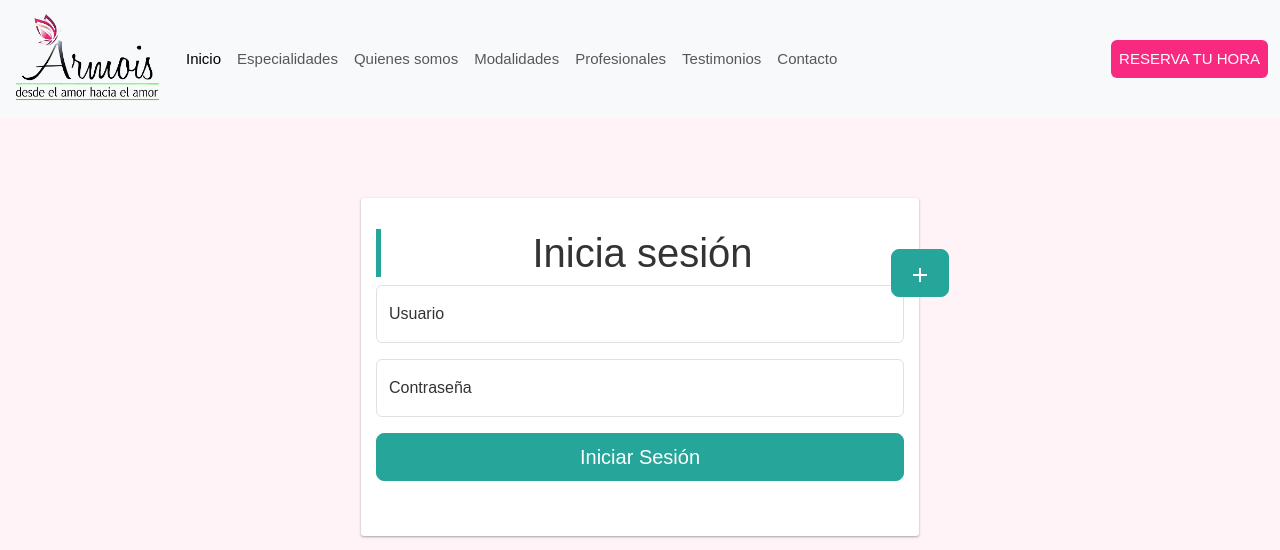
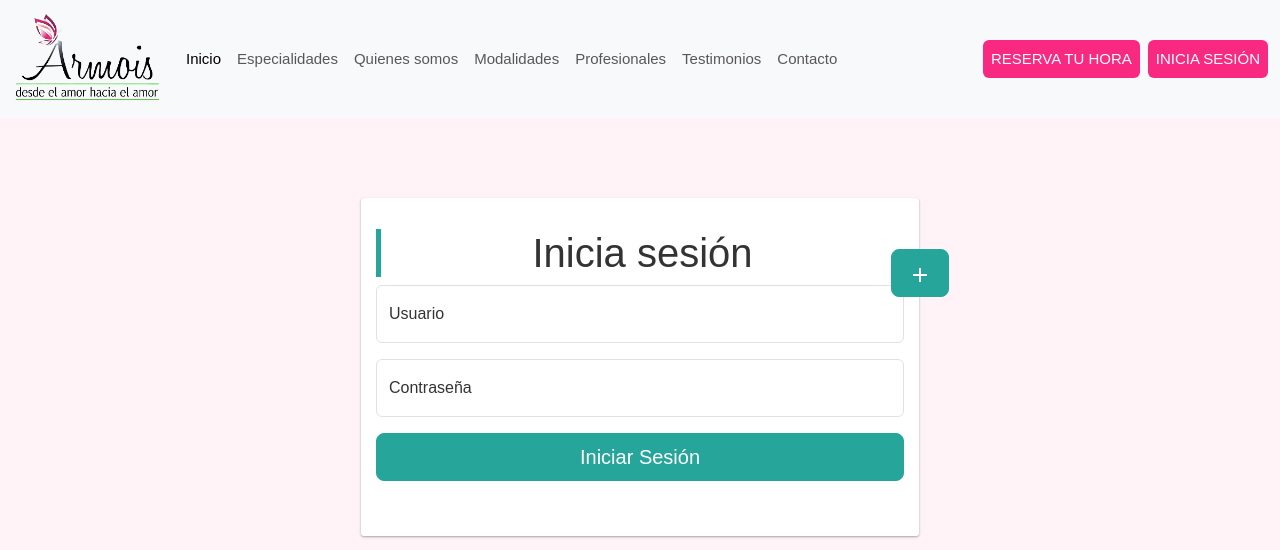
Before and after one commit to michelanyelo/centromedico, a Django app: template project/armois/templates/armois/profesional_login.html in a window 1280 px wide. Shown: the top 550 px of the page. Run offline with Django 5.2, Linux system fonts and the light colour scheme; the template is opened without the code that fills it, so the values that code supplies are empty; some libraries are stand-ins or nearby versions.

Commit message:
"Updated navbar brand logo styling and added login button to navigation menu"

```diff
--- a/project/armois/templates/armois/nav.html
+++ b/project/armois/templates/armois/nav.html
@@ -1,7 +1,7 @@
 {% load static %}
 <nav class="navbar navbar-expand-lg bg-body-tertiary">
   <div class="container-fluid">
-    <a class="navbar-brand" href="{% url 'index' %}"><img src="{% static 'armois/img/logo.png' %}" alt="LOGO" style="max-width: 150px;" /></a>
+    <a class="navbar-brand" href="{% url 'index' %}"><img src="{% static 'armois/img/logo.png' %}" alt="LOGO" width="150"" /></a>
     <button class="navbar-toggler" type="button" data-bs-toggle="collapse" data-bs-target="#navbarSupportedContent" aria-controls="navbarSupportedContent" aria-expanded="false" aria-label="Toggle navigation"><span class="navbar-toggler-icon"></span></button>
     <div class="collapse navbar-collapse" id="navbarSupportedContent">
       <ul class="navbar-nav me-auto mb-2 mb-lg-0 justify-content-center">
@@ -29,7 +29,10 @@
       </ul>
       <ul class="navbar-nav ms-auto">
         <li class="nav-item">
-          <a class="nav-link btn btn-primary active btn-reserva" href="{% url 'reservas' %}" role="button">RESERVA TU HORA</a>
+          <a class="nav-link btn btn-primary active btn-reserva text-uppercase mb-2 mb-lg-0" href="{% url 'reservas' %}" role="button">Reserva tu hora</a>
+        </li>
+        <li class="nav-item">
+          <a class="nav-link btn btn-primary active btn-reserva text-uppercase ms-0 ms-lg-2" href="{% url 'login' %}" role="button">Inicia sesión</a>
         </li>
       </ul>
     </div>
```
